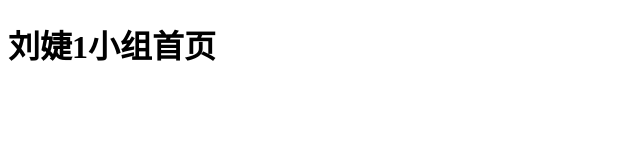
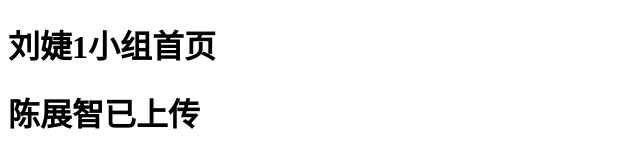
Before and after one commit to zhongchunqing/firstdemo, a plain HTML site: page index.html in a window 1280 px wide. Shown: the whole page, without its empty margins (0-640 px from the left). Drawn offline with Linux system fonts and the light colour scheme.

Commit message:
陈展智

```diff
--- a/index.html
+++ b/index.html
@@ -7,5 +7,6 @@
 </head>
 <body>
     <h1>刘婕1小组首页</h1>
+	<h1>陈展智已上传</h1>
 </body>
 </html>
```
